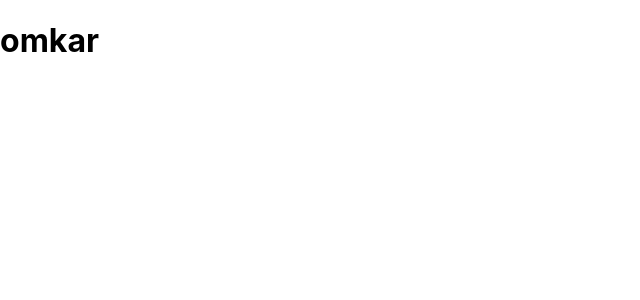
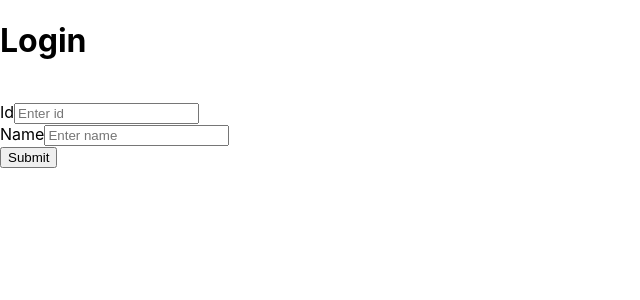
Before and after one commit to Saranshtomar/ReactBasics, a React (Create React App) app: page / in a window 1280 px wide. Shown: the top 300 px of the page, without its empty margins (0-640 px from the left). Built offline with nearby package versions, Linux system fonts and the light colour scheme.

Commit message:
Basic Form Validation

```diff
--- a/src/App.js
+++ b/src/App.js
@@ -4,12 +4,51 @@ import User from "./User";
 import { useState } from "react";
 
 function App() {
-var value = 8;
+  const [id, setId] = useState("");
+  const [name, setName] = useState("");
+  const [ider,setIdEr] = useState(false)
+  const [nameer,setNameEr] = useState(false)
+
+  function submitHandler(e) {
+    e.preventDefault();
+  }
+
+  function idHandler(e){
+    const item= e.target.value
+    if(item.length<3)
+    {
+      setIdEr(true)
+    }
+    else
+    {
+      setIdEr(false)
+    }
+  }
+  function nameHandler(e){
+    const item= e.target.value
+    if(item.length<3)
+    {
+      setNameEr(true)
+    }
+    else
+    {
+      setNameEr(false)
+    }
+  }
 
   return (
     <div>
-        {value==1?<h1>saransh</h1>:value==2?<h2>utkarsh</h2>:<h1>omkar</h1>}
-
+      <h1>Login</h1>
+      <br></br>
+      <form onSubmit={submitHandler}>
+        <label For="id">Id</label>
+        <input type="text" placeholder="Enter id" id="id" onChange={idHandler} />{ider && <span >enter valid id </span>}
+        <br />
+        <label For="name">Name</label>
+        <input type="text" placeholder="Enter name" id="name" onChange={nameHandler} />{nameer && <span>enter right name </span>}
+        <br />
+        <input type="submit" />
+      </form>
     </div>
   );
 }
```
